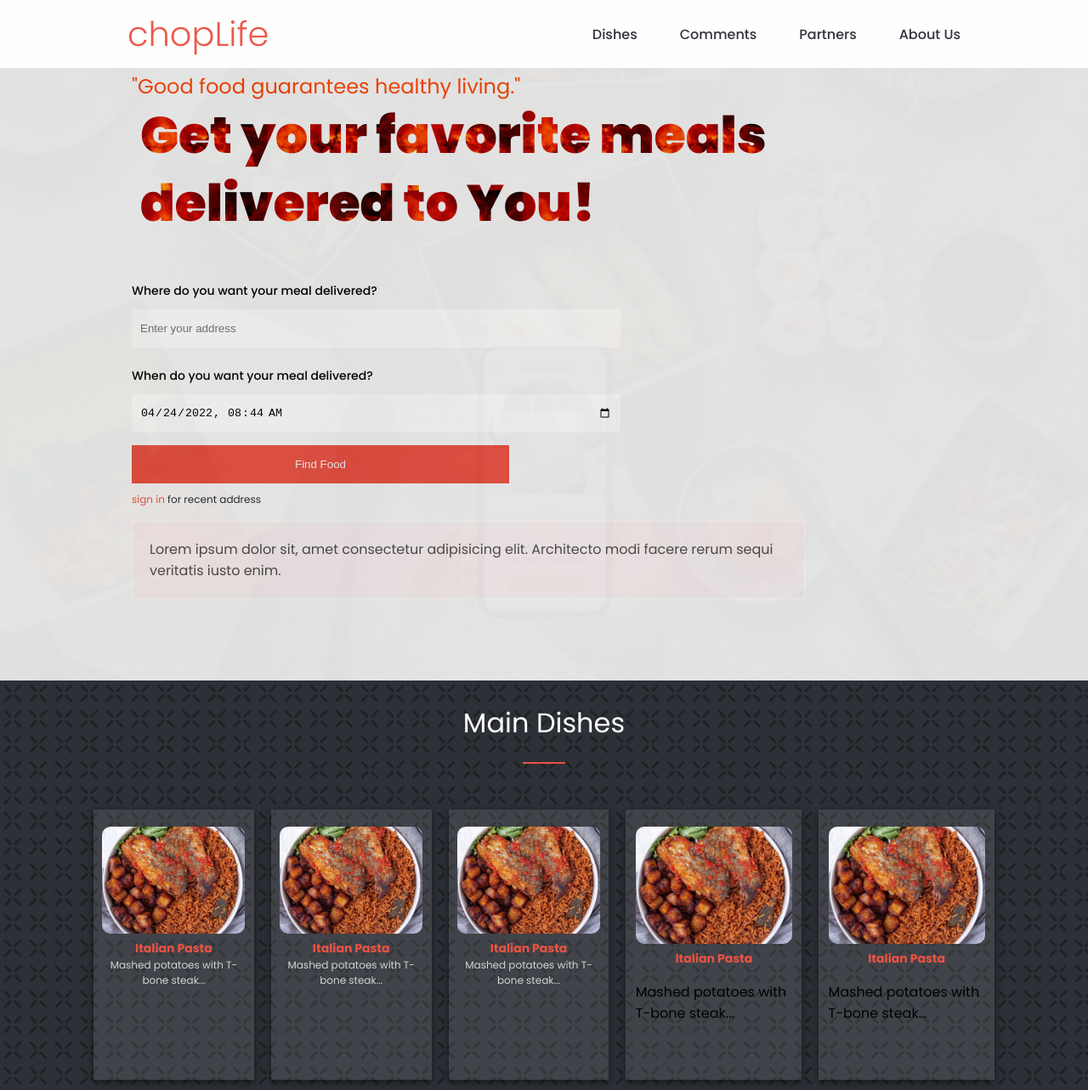
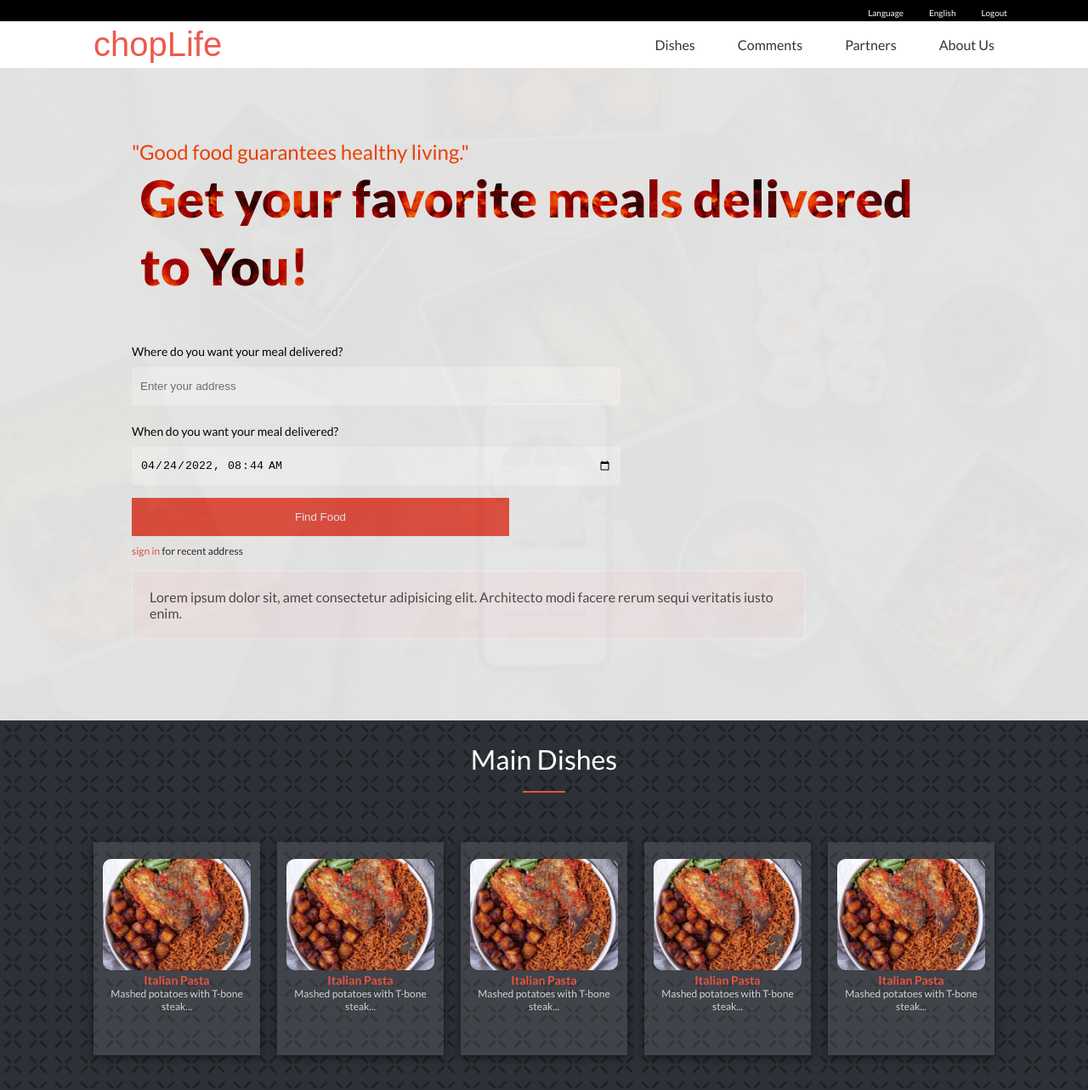
Before and after one commit to Ibizugbe/Capstone-Project-1, a website: page index.html in a window 1280 px wide. Shown: the top 1283 px of the page at 85% size. Drawn offline with Linux system fonts and the light colour scheme; a web font is replaced by a local one.

Commit message:
add alt attributes to all images, add content to nav and style it.

```diff
--- a/index.html
+++ b/index.html
@@ -7,14 +7,33 @@
     <title>chopLife</title>
     <link rel="stylesheet" href="./styles.css" />
     <link
-      href="https://fonts.googleapis.com/css2?family=Poppins:wght@100;200;300;400;500;600;700;800;900&display=swap"
+      href="https://fonts.googleapis.com/css2?family=Lato:ital,wght@0,100;0,300;0,400;0,700;0,900;1,100;1,300;1,400;1,700;1,900&display=swap"
       rel="stylesheet"
     />
+    <link href="http://fonts.cdnfonts.com/css/cocogoose" rel="stylesheet" />
   </head>
   <body>
     <header>
+      <nav class="dark-nav">
+        <ul class="dark-nav-ul">
+          <li class="dark-nav-li">
+            <a href="#" class="dark-nav-link">Language</a>
+          </li>
+          <li class="dark-nav-li">
+            <a href="#" class="dark-nav-link">English</a>
+          </li>
+          <li class="dark-nav-li">
+            <a href="#" class="dark-nav-link">Logout</a>
+          </li>
+        </ul>
+      </nav>
       <nav class="nav">
         <div class="my-nav">
+          <div class="hamburger-bar">
+            <span class="bar"></span>
+            <span class="bar"></span>
+            <span class="bar"></span>
+          </div>
           <a href="index.html" class="brand-name">chopLife</a>
           <ul class="nav-ul">
             <li class="nav-item">
@@ -30,11 +49,6 @@
               <a href="about.html" class="nav-li">About Us</a>
             </li>
           </ul>
-          <div class="hamburger-bar">
-            <span class="bar"></span>
-            <span class="bar"></span>
-            <span class="bar"></span>
-          </div>
         </div>
 
         <!-- mobile nav display -->
@@ -99,7 +113,7 @@
                 <button class="find-food" type="submit">Find Food</button>
               </div>
               <p class="small-text">
-                <a href="" class="sign-in-sm">sign in</a>
+                <a href="#" class="sign-in-sm">sign in</a>
                 for recent address
               </p>
             </form>
@@ -120,7 +134,7 @@
           <li class="dish-card">
             <img
               src="./Assets/other-images/Jollof-rice.jpeg"
-              alt=""
+              alt="dish-image"
               class="dish-img"
             />
             <h3 class="dish-name">Italian Pasta</h3>
@@ -130,7 +144,7 @@
           <li class="dish-card">
             <img
               src="./Assets/other-images/Jollof-rice.jpeg"
-              alt=""
+              alt="dish-image"
               class="dish-img"
             />
             <h3 class="dish-name">Italian Pasta</h3>
@@ -140,7 +154,7 @@
           <li class="dish-card">
             <img
               src="./Assets/other-images/Jollof-rice.jpeg"
-              alt=""
+              alt="dish-image"
               class="dish-img"
             />
             <h3 class="dish-name">Italian Pasta</h3>
@@ -150,21 +164,21 @@
           <li class="dish-card">
             <img
               src="./Assets/other-images/Jollof-rice.jpeg"
-              alt=""
+              alt="dish-image"
               class="dish-img"
             />
             <h3 class="dish-name">Italian Pasta</h3>
-            <p class="dish-discription">Mashed potatoes with T-bone steak...</p>
+            <p class="dish-description">Mashed potatoes with T-bone steak...</p>
           </li>
 
           <li class="dish-card">
             <img
               src="./Assets/other-images/Jollof-rice.jpeg"
-              alt=""
+              alt="dish-image"
               class="dish-img"
             />
             <h3 class="dish-name">Italian Pasta</h3>
-            <p class="dish-discription">Mashed potatoes with T-bone steak...</p>
+            <p class="dish-description">Mashed potatoes with T-bone steak...</p>
           </li>
         </ul>
 
@@ -192,31 +206,30 @@
         <div class="partner-container">
           <img
             src="./Assets/partner-images/airbnb-logo.svg"
-            alt=""
+            alt="airbnb"
             class="partner-img"
           />
           <img
             src="./Assets/partner-images/google.png"
-            alt=""
+            alt="google"
             class="partner-img"
           />
           <img
             src="./Assets/partner-images/iptmember.png"
-            alt=""
+            alt="iptmember"
             class="partner-img"
           />
           <img
             src="./Assets/partner-images/mozilla.png"
-            alt=""
+            alt="mozilla"
             class="partner-img"
           />
           <img
             src="./Assets/partner-images/netflix.svg"
-            alt=""
+            alt="netflix"
             class="partner-img"
           />
         </div>
-        <div class="partner-container-2"></div>
       </section>
       <!-- contact section -->
     </main>
--- a/main.js
+++ b/main.js
@@ -1,38 +1,50 @@
 const comments = [
   {
-    userName: 'Keg Jonah',
-    userImage: './Assets/other-images/IMG-20220504-WA0018.jpg',
+    userName: "Keg Jonah",
+    userImage: "./Assets/other-images/IMG-20220504-WA0018.jpg",
     comments:
-      'Best food delivery app i have used in nigeria. Absolutly recommended and ill use it over and over agai!',
+      "Best food delivery app i have used in nigeria. Absolutly recommended and ill use it over and over agai!",
   },
   {
-    userName: 'John Kingsley',
-    userImage: './Assets/other-images/IMG-20220504-WA0018.jpg',
+    userName: "John Kingsley",
+    userImage: "./Assets/other-images/IMG-20220504-WA0018.jpg",
     comments:
-      'Absolutely my favorite restaurant, everything came in ease and the food tastes really great.',
+      "Absolutely my favorite restaurant, everything came in ease and the food tastes really great.",
   },
   {
-    userName: 'James Hartley',
-    userImage: './Assets/other-images/IMG-20220504-WA0018.jpg',
+    userName: "James Hartley",
+    userImage: "./Assets/other-images/IMG-20220504-WA0018.jpg",
     comments:
-      'I use chopLife frequently and I can say they never dissapoint. The delivery process is very smooth and transparent',
+      "I use chopLife frequently and I can say they never dissapoint. The delivery process is very smooth and transparent",
   },
   {
-    userName: 'Esosa Constance',
-    userImage: './Assets/other-images/IMG-20220504-WA0018.jpg',
+    userName: "Esosa Constance",
+    userImage: "./Assets/other-images/IMG-20220504-WA0018.jpg",
     comments:
-      'I always use chopLife for my family dinner, My family always asl for it. They are the best!',
+      "I always use chopLife for my family dinner, My family always asl for it. They are the best!",
+  },
+  {
+    userName: "Austin Carnigie",
+    userImage: "./Assets/other-images/IMG-20220504-WA0018.jpg",
+    comments:
+      "I always use chopLife for my family dinner, My family always asl for it. They are the best!",
+  },
+  {
+    userName: "Joshua Justin",
+    userImage: "./Assets/other-images/IMG-20220504-WA0018.jpg",
+    comments:
+      "Absolutely my favorite restaurant, everything came in ease and the food tastes really great.",
   },
 ];
 
 comments.forEach((element) => {
-  const reviewContainer = document.querySelector('.reviews-container');
-  const reviewCard = document.createElement('div');
+  const reviewContainer = document.querySelector(".reviews-container");
+  const reviewCard = document.createElement("div");
   reviewCard.innerHTML = `
     <img
       src='${element.userImage}'
       class='reviewer-img'
-      alt=''
+      alt='user-image'
     />
     <div class='user-comment'>
       <p class='name'>${element.userName}</p>
@@ -40,5 +52,5 @@ comments.forEach((element) => {
     </div>`;
 
   reviewContainer.appendChild(reviewCard);
-  reviewCard.classList.add('review-card');
+  reviewCard.classList.add("review-card");
 });
--- a/styles.css
+++ b/styles.css
@@ -2,7 +2,7 @@ body {
   margin: 0;
   padding: 0;
   box-sizing: border-box;
-  font-family: "Poppins", sans-serif;
+  font-family: "Lato", sans-serif;
 }
 
 header {
@@ -13,6 +13,10 @@ ul {
   list-style-type: none;
   padding: 0;
   margin: 0;
+}
+
+.dark-nav {
+  display: none;
 }
 
 a {
@@ -45,6 +49,7 @@ a {
   display: none;
   background-color: #ec5242;
   height: 100vh;
+  width: 90vw;
   opacity: 100%;
   justify-content: space-between;
   padding: 0 20px 20px 20px;
@@ -79,6 +84,8 @@ a {
   font-size: 24px;
   font-weight: 300;
   color: #ec5242;
+  font-family: "Cocogoose", sans-serif;
+  display: none;
 }
 
 .brand-name:hover {
@@ -105,8 +112,7 @@ a {
 }
 
 #intro {
-  background-image:
-    linear-gradient(rgba(0, 0, 0, 0.7), rgba(0, 0, 0, 0.7)),
+  background-image: linear-gradient(rgba(0, 0, 0, 0.7), rgba(0, 0, 0, 0.7)),
     url(./Assets/background-images/chopLifeBg.jpg);
   background-repeat: no-repeat;
   background-size: cover;
@@ -393,6 +399,11 @@ label {
     display: flex;
   }
 
+  .nav {
+    position: static;
+    z-index: 0;
+  }
+
   .social-nav-link {
     color: black;
   }
@@ -402,11 +413,12 @@ label {
   }
 
   .my-nav {
-    padding: 10px 150px 10px 150px;
+    padding: 5px 110px 5px 110px;
   }
 
   .brand-name {
     font-size: 40px;
+    display: block;
   }
 
   .intro-header {
@@ -421,6 +433,28 @@ label {
 
   .name-input {
     width: 50%;
+  }
+
+  .dark-nav {
+    background-color: black;
+    display: flex;
+    justify-content: end;
+    align-items: center;
+    height: 25px;
+  }
+
+  .dark-nav-ul {
+    display: flex;
+    padding: 5px 80px 5px 80px;
+  }
+
+  .dark-nav-link {
+    color: white;
+    font-size: 10px;
+  }
+
+  .dark-nav-li {
+    padding: 0 15px 0 15px;
   }
 
   .find-food {
```
Also changed, not shown: about.html (+20 -6 lines).
